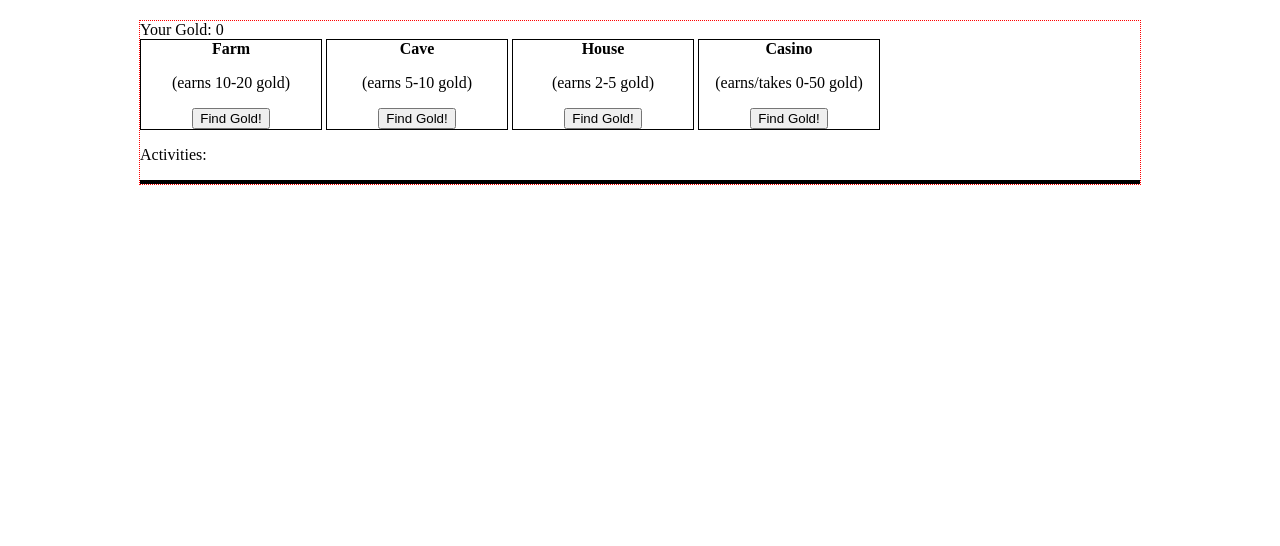
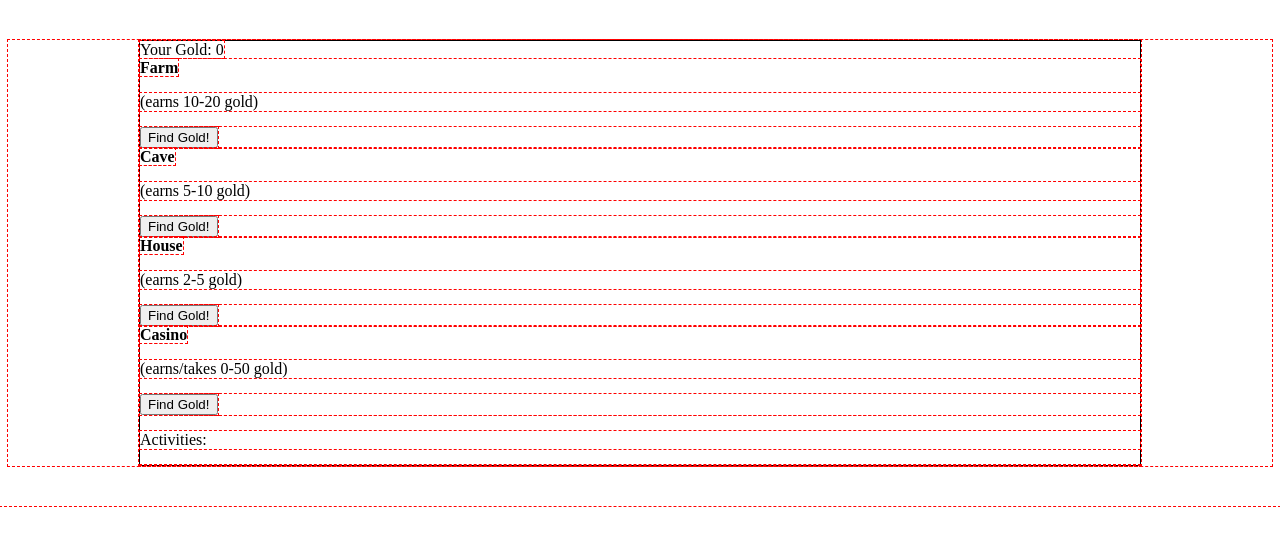
Before and after one commit to antonmhuang/djangoNinjaGold, a Django app: page / in a window 1280 px wide. Shown: the top 546 px of the page. Run offline with Django 3.2, Linux system fonts and the light colour scheme.

Commit message:
added static folder with css and image subfolder

```diff
--- /dev/null
+++ b/apps/ninja_app/static/css/style.css
@@ -0,0 +1,12 @@
+*{
+    outline: 1px dashed red;
+}
+.container{
+    border: 1px solid black;
+    width: 1000px;
+    margin: 40px auto;
+}
+
+.col{
+
+}
--- a/apps/ninja_app/templates/index.html
+++ b/apps/ninja_app/templates/index.html
@@ -5,7 +5,11 @@
     <meta name="viewport" content="width=device-width, initial-scale=1.0">
     <meta http-equiv="X-UA-Compatible" content="ie=edge">
     <title>Ninja Money</title>
-    <style>
+    {%load static%}
+    <link rel="stylesheet" href="{% static 'css/style.css' %}">
+
+
+    <!-- <style>
         .container{
             margin: 20px auto;
             width: 1000px;
@@ -30,7 +34,7 @@
         .lostgold{
             color: red;
         }
-    </style>
+    </style> -->
 </head>
 <body>
     <div class="container">
```
Also changed, not shown: db.sqlite3.
